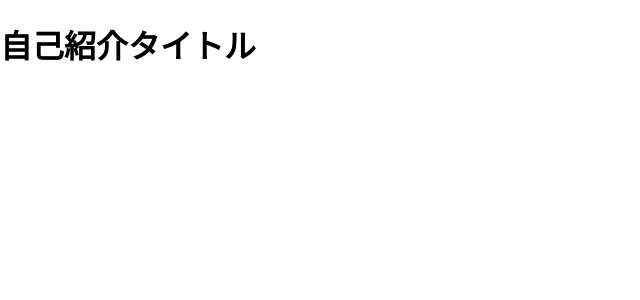
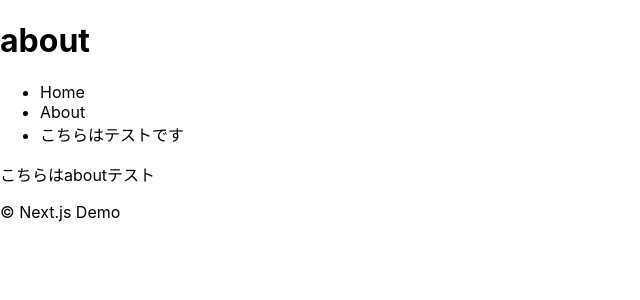
Before and after one commit to hyMew/nextjs, a Next.js app in the folder nextjs/: page /about in a window 1280 px wide. Shown: the top 300 px of the page, without its empty margins (0-640 px from the left). Built offline with nearby package versions, Linux system fonts and the light colour scheme.

Commit message:
11290907

```diff
--- a/nextjs/pages/about.tsx
+++ b/nextjs/pages/about.tsx
@@ -1,13 +1,13 @@
 import Head from 'next/head'
+import Layout from '../components/layout'
 
 export default function About() {
     return (
-        <div>
-            <Head>
-                <title>自己紹介タイトル</title>
-                <meta name="description" content="自己紹介概要" />
-            </Head>
-            <h1>自己紹介タイトル</h1>
-        </div>
+        <Layout
+            title="about"
+            description="about概要"
+        >
+            <p>こちらは<span>about</span>テスト</p>
+        </Layout>
     )
 }
--- a/nextjs/styles/Home.module.css
+++ b/nextjs/styles/Home.module.css
@@ -128,7 +128,8 @@
   }
 }
 
-.sampleImage {
+.sampleImage img {
   border: 1px #000 solid;
   margin: 1em auto;
+  padding: .5em;
 }
```
